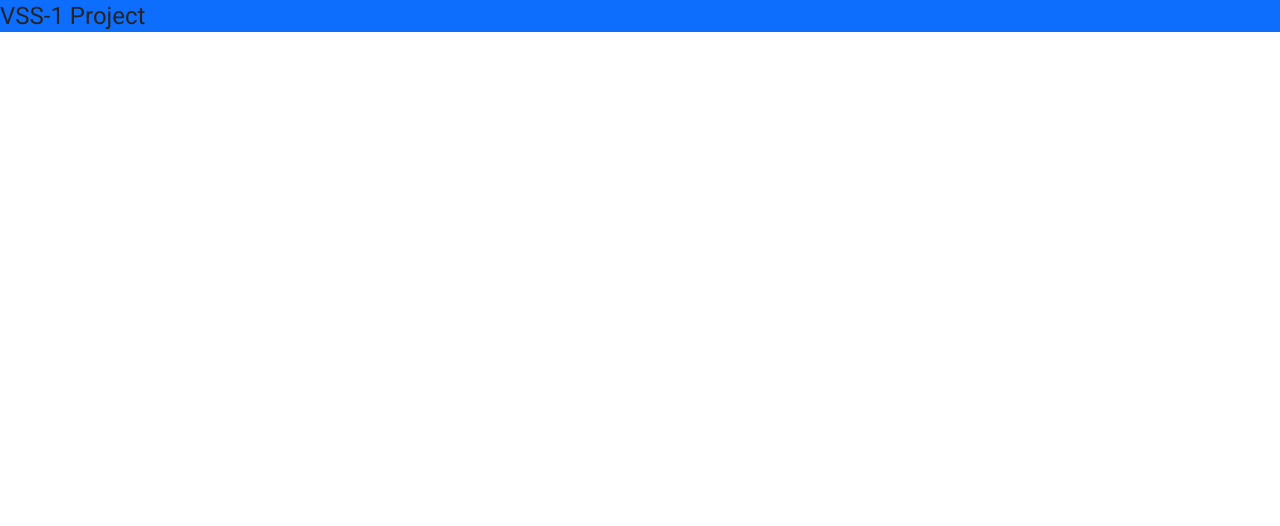
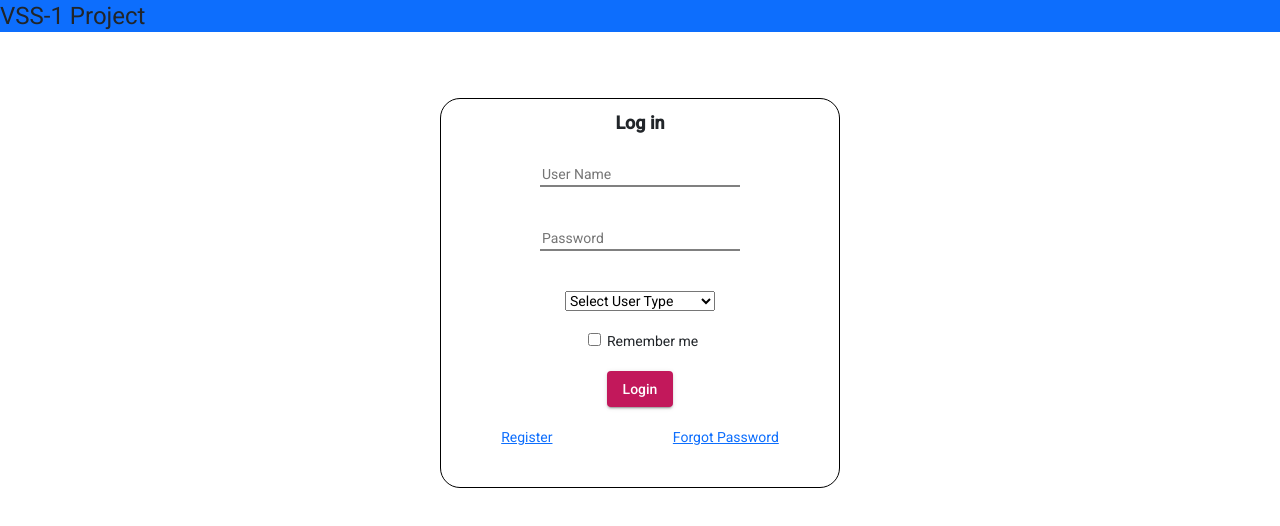
Before and after one commit to nagaraju787/VSS-1, an Angular app: page /login in a window 1280 px wide. Before the commit this address led to /. Shown: the top 526 px of the page. Built offline with nearby package versions, Linux system fonts and the light colour scheme.

Commit message:
i created login component

```diff
--- a/src/app/app-routing.module.ts
+++ b/src/app/app-routing.module.ts
@@ -1,7 +1,12 @@
 import { NgModule } from '@angular/core';
 import { RouterModule, Routes } from '@angular/router';
+import { AppComponent } from './app.component';
+import { LoginComponent } from './login/login.component';
 
-const routes: Routes = [];
+const routes: Routes = [
+  {path:"login",component:LoginComponent},
+  {path:"",pathMatch:"full",redirectTo:"login"}
+];
 
 @NgModule({
   imports: [RouterModule.forRoot(routes)],
--- a/src/app/app.component.html
+++ b/src/app/app.component.html
@@ -1 +1,2 @@
 <h1 class="bg-primary">VSS-1 Project</h1>
+<router-outlet></router-outlet>
--- /dev/null
+++ b/src/app/login/login.component.html
@@ -0,0 +1,22 @@
+<div class="main">
+    <b>
+        <h3>Log in</h3>
+    </b>
+    <!-- <form action=""> -->
+    <input matInput placeholder="User Name" [(ngModel)]="userName"> <br><br><br>
+
+    <input type="password" matInput placeholder="Password" [(ngModel)]="password"><br><br><br>
+    <select name="user" id="" [(ngModel)]="user">
+        <option value="undefined" selected disabled>Select User Type</option>
+        <option value="{{user}}" *ngFor="let user of userType">{{user}}</option>
+        <!-- <option value="Agent">Agent</option> -->
+    </select><br><br>
+    <label for="check"><input type="checkbox" id="check" style="width:25px">Remember me</label><br><br>
+    <button mat-raised-button color="primary" (click)="login()">Login</button>
+    <!-- </form> -->
+    <br><br>
+    <div class="routers">
+        <a [routerLink]="[]">Register</a>
+        <a [routerLink]="[]">Forgot Password</a>
+    </div><br><br>
+</div>
--- /dev/null
+++ b/src/app/login/login.component.scss
@@ -0,0 +1,40 @@
+.main {
+    position:relative;
+    border: 1px solid black;
+    border-radius: 20px;
+    height: auto;
+    width: 400px;
+    margin: auto;
+    text-align: center;
+    top:50px;
+   //justify-content: center;
+   //align-items: center;
+    h3 {
+        font-size: 18px;
+        font-weight: bolder;
+        padding: 10px
+    }
+    form{
+        button{
+            width:100px
+        }
+    }
+
+}
+
+input {
+    border: none;
+    outline: none;
+    border-bottom: 2px solid gray;
+    width: 200px;
+
+}
+select{
+    width:150px;
+    left:20px
+}
+.routers{
+    display: flex;
+    justify-content: space-around;
+
+}
--- /dev/null
+++ b/src/app/login/login.component.ts
@@ -0,0 +1,24 @@
+import { Component, OnInit } from '@angular/core';
+import {  Router } from '@angular/router';
+
+@Component({
+  selector: 'app-login',
+  templateUrl: './login.component.html',
+  styleUrls: ['./login.component.scss']
+})
+export class LoginComponent implements OnInit {
+  userName:any;
+  password:any;
+  user:any;
+  userType:any=["Agent","Admin"];
+
+  constructor(private router:Router) { }
+
+  ngOnInit(): void {
+  }
+  login(){
+    if(this.userName === "Pavan" && this.password === "Pavan@123" && this.user ==="Agent"){
+             this.router.navigate(["/#"])
+    }
+  }
+}
```
Also changed, not shown: src/app/app.module.ts (+12 -2 lines), 1 other file (tests, documents, lock files or other folders).
